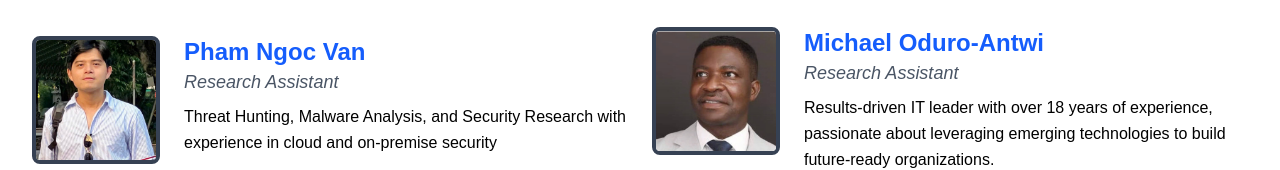
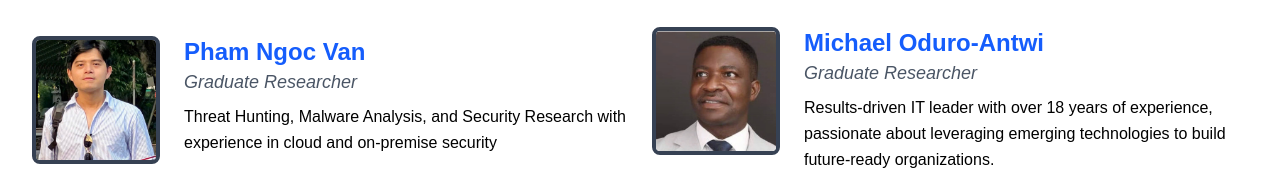
Before and after one commit to ducsssanh/lab-web, a Next.js app: page /people in a window 1280 px wide. Shown: the part 937-1107 px from the top of the page. Built offline with nearby package versions, Linux system fonts and the light colour scheme.

Commit message:
Update page.js

```diff
--- a/src/app/people/page.js
+++ b/src/app/people/page.js
@@ -50,14 +50,14 @@ export default function PeoplePage() {
         },
         {
           name: "Pham Ngoc Van",
-          role: "Research Assistant",
+          role: "Graduate Researcher",
           img: "people/phamngocvan.jpg",
           about:
             "Threat Hunting, Malware Analysis, and Security Research with experience in cloud and on-premise security",
         },
         {
           name: "Michael Oduro-Antwi ",
-          role: "Research Assistant",
+          role: "Graduate Researcher",
           img: "people/michael_oduro_antwi.jpg",
           about:
             "Results-driven IT leader with over 18 years of experience, passionate about leveraging emerging technologies to build future-ready organizations.",
```
